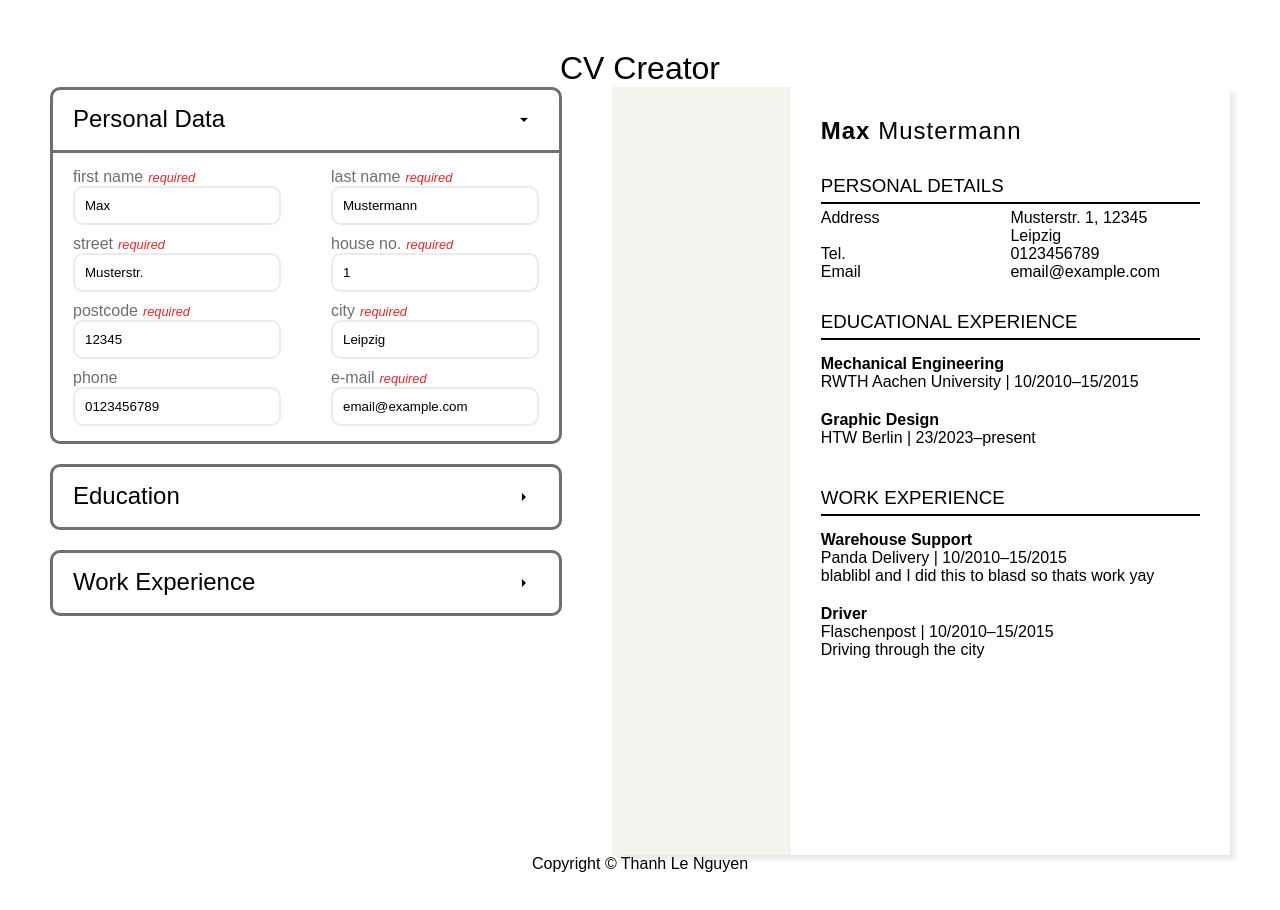
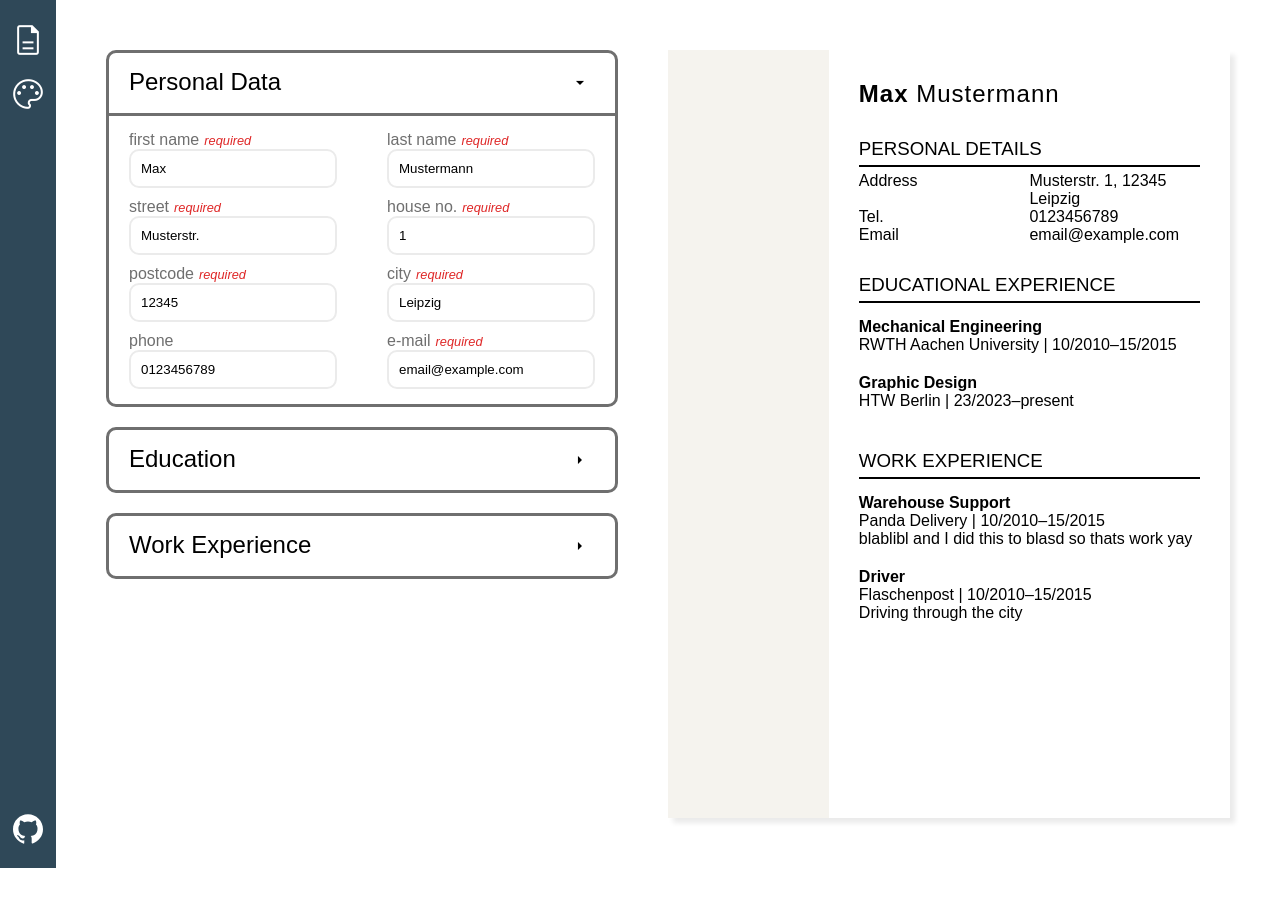
Before and after one commit to tln12/cv-project, a React (Vite) app: page / in a window 1280 px wide. Shown: the top 910 px of the page. After the commit the page ends 868 px from the top, so only its background shows below. Built offline with nearby package versions, Linux system fonts and the light colour scheme; the HTML template or start-up script is replaced by a standard one; a web font is replaced by a local one.

Commit message:
add side navigation component

```diff
--- a/src/App.jsx
+++ b/src/App.jsx
@@ -2,9 +2,20 @@ import { useState } from 'react';
 import { v4 as uuidv4 } from 'uuid';
 import './styles/style.css';
 import ControlPanel from './components/ControlPanel';
+import SideNavigation from './components/SideNavigation';
 import CV from './components/CV';
 import { hyphenToCamelCase } from './helperFunctions';
 import * as exampleData from './exampleData.js';
+import styled from 'styled-components';
+
+const StyledApp = styled.div`
+  display: flex;
+  width: 100vw;
+  heigth: 100vh;
+`;
+const StyledMain = styled.main`
+  padding: 50px;
+`;
 
 function App() {
   const [personalData, setPersonalData] = useState(exampleData.personal);
@@ -213,11 +224,9 @@ function App() {
   }
 
   return (
-    <>
-      <header>
-        <h1>CV Creator</h1>
-      </header>
-      <main>
+    <StyledApp>
+      <SideNavigation />
+      <StyledMain>
         <ControlPanel
           personalData={personalData}
           education={education}
@@ -234,9 +243,8 @@ function App() {
           handleToggleVisibility={handleToggleVisibility}
         />
         <CV personalData={personalData} education={education} work={work} />
-      </main>
-      <footer>Copyright &#169; Thanh Le Nguyen</footer>
-    </>
+      </StyledMain>
+    </StyledApp>
   );
 }
 
--- /dev/null
+++ b/src/components/SideNavigation.jsx
@@ -0,0 +1,56 @@
+import styled from 'styled-components';
+
+const StyledSideNav = styled.nav`
+  display: flex;
+  flex-direction: column;
+  justify-content: space-between;
+  align-items: center;
+  background-color: #2f4858;
+  color: white;
+  padding: 20px 8px;
+`;
+const StyledButton = styled.button`
+  background-color: transparent;
+  border: none;
+  font-size: 40px;
+  padding: 0px;
+  &:hover {
+    background-color: transparent;
+    cursor: pointer;
+  }
+`;
+const StyledGithubImg = styled.img`
+  width: 30px;
+  filter: invert(100%);
+`;
+const StyledList = styled.ul`
+  display: flex;
+  flex-direction: column;
+  gap: 10px;
+`;
+
+export default function SideNavigation() {
+  return (
+    <StyledSideNav>
+      <StyledList>
+        <li>
+          <StyledButton className='material-symbols-outlined'>
+            description
+          </StyledButton>
+        </li>
+        <li>
+          <StyledButton className='material-symbols-outlined'>
+            palette
+          </StyledButton>
+        </li>
+      </StyledList>
+      <a
+        href='https://github.com/tln12/cv-project'
+        target='_blank'
+        rel='noreferrer'
+      >
+        <StyledGithubImg src='/public/github.svg'></StyledGithubImg>
+      </a>
+    </StyledSideNav>
+  );
+}
--- a/src/styles/style.css
+++ b/src/styles/style.css
@@ -22,7 +22,6 @@ body {
   display: flex;
   flex-direction: column;
   align-items: center;
-  padding: 50px;
 }
 
 /* -------------------*/
```
